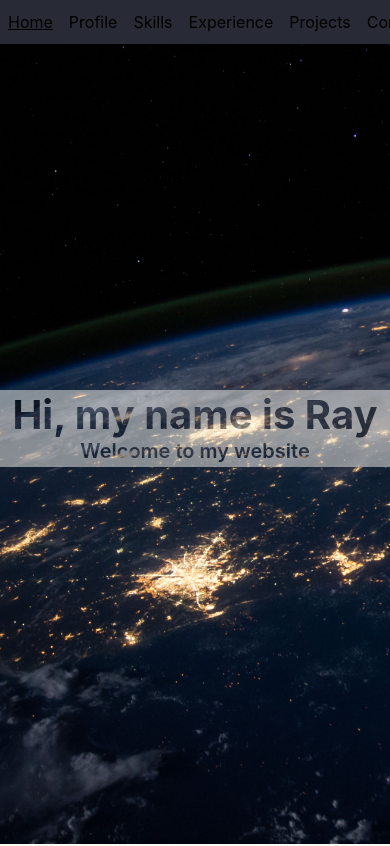
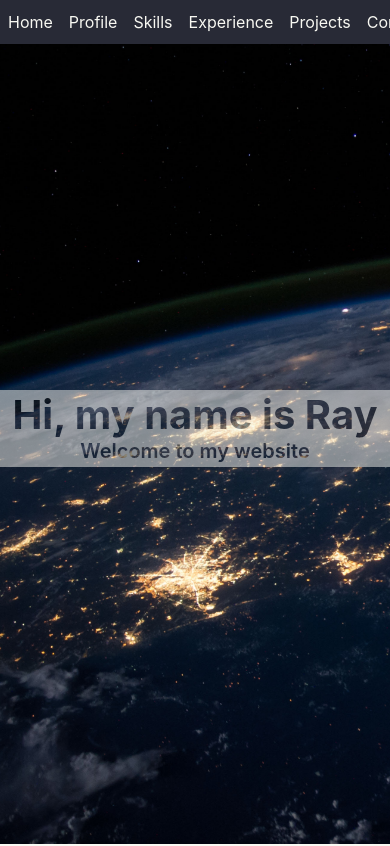
Before and after one commit to ryfprivate/personal-website, a React (Create React App) app: page / in a window 390 px wide. Shown: the top 846 px of the page. Built offline with nearby package versions, Linux system fonts and the light colour scheme.

Commit message:
Added media queries to Link component

```diff
--- a/src/components/Link/Link.jsx
+++ b/src/components/Link/Link.jsx
@@ -3,12 +3,23 @@ import styled from 'styled-components';
 import { Link } from 'react-scroll';
 
 const Item = styled.li`
-  list-style-type: none;
-  text-align: center;
-  color: var(--secondary-dark);
-  padding: 0.5em;
+  color: var(--primary-light);
+  width: 100%;
+  @media only screen and (min-width: 768px) {
+    > .active {
+      width: 100%;
+    }
+  }
+  > a {
+    display: flex;
+    padding: 0.5em;
+  }
   > .active {
-    text-decoration: underline;
+    background-color: var(--secondary-dark);
+  }
+  &:hover {
+    cursor: pointer;
+    background-color: var(--secondary-dark);
   }
 `;
 
@@ -20,7 +31,7 @@ export default ({ label, destination }) => {
         to={destination}
         spy={true}
         smooth={true}
-        offset={-3}
+        offset={1}
         duration={500}
       >
         {label}
```
